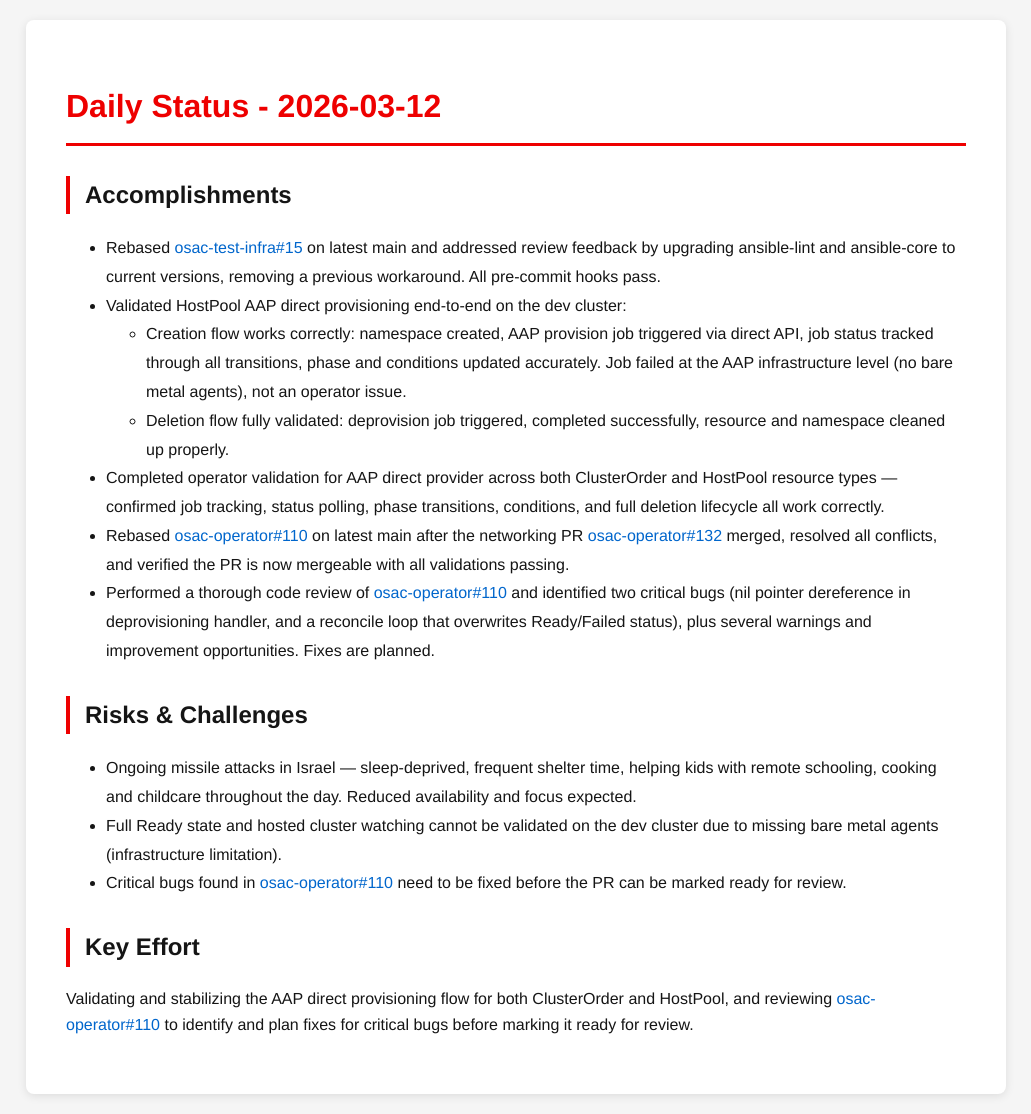
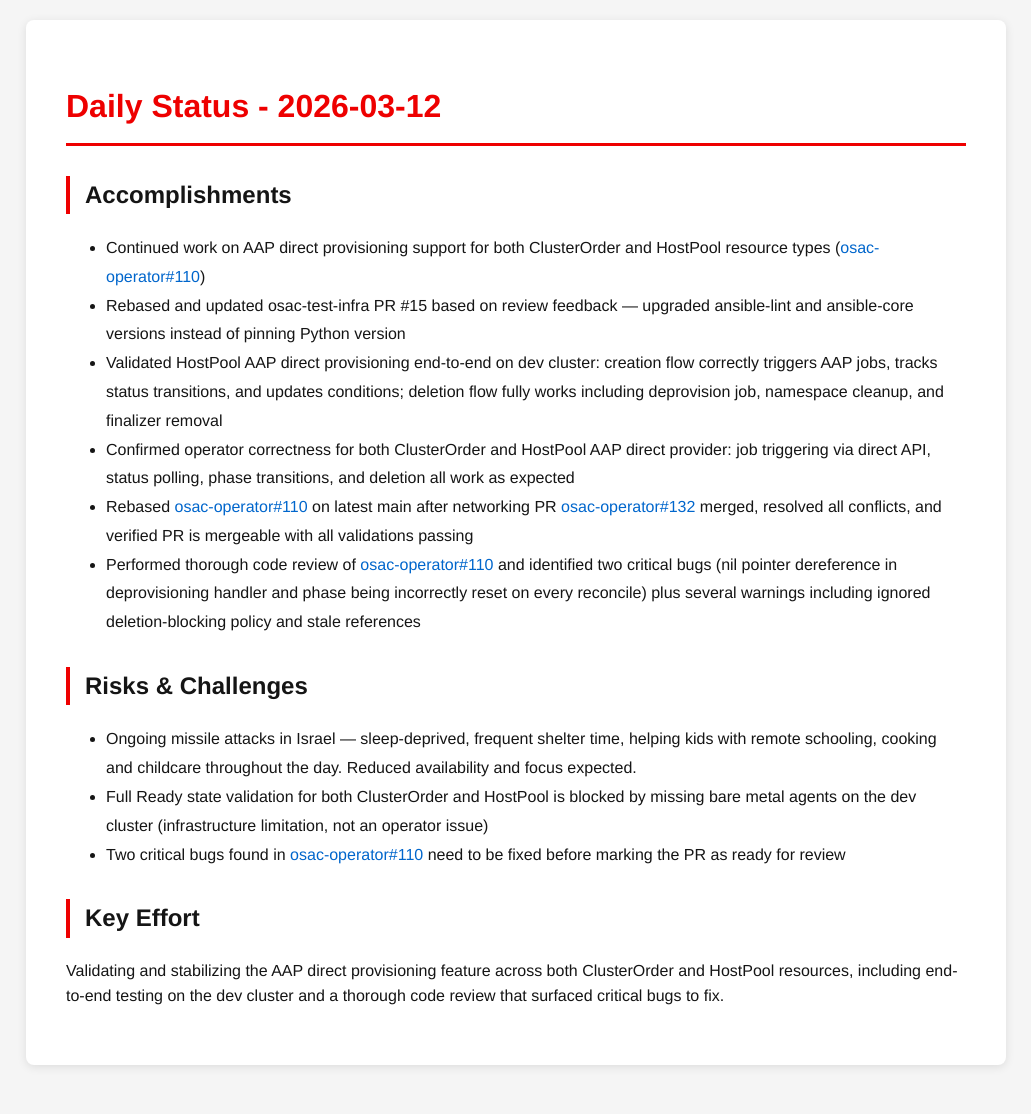
Before and after one commit to tzvatot/daily-status, a Jekyll site: the page built from 2026-03-12.md, in a window 1280 px wide. Shown: the whole page, without its empty margins (124-1155 px from the left). Built offline with Jekyll 4.4.1, drawn with Linux system fonts in a browser that asks for light colours; after the commit the page ends 1085 px from its top, so only the background shows below that.

Commit message:
Daily status update - 2026-03-12

```diff
--- a/2026-03-12.md
+++ b/2026-03-12.md
@@ -7,18 +7,20 @@
 # Daily Status - 2026-03-12
 
 ## Accomplishments
-- Rebased [osac-test-infra#15](https://github.com/osac-project/osac-test-infra/pull/15) on latest main and addressed review feedback by upgrading ansible-lint and ansible-core to current versions, removing a previous workaround. All pre-commit hooks pass.
-- Validated HostPool AAP direct provisioning end-to-end on the dev cluster:
-  - Creation flow works correctly: namespace created, AAP provision job triggered via direct API, job status tracked through all transitions, phase and conditions updated accurately. Job failed at the AAP infrastructure level (no bare metal agents), not an operator issue.
-  - Deletion flow fully validated: deprovision job triggered, completed successfully, resource and namespace cleaned up properly.
-- Completed operator validation for AAP direct provider across both ClusterOrder and HostPool resource types — confirmed job tracking, status polling, phase transitions, conditions, and full deletion lifecycle all work correctly.
-- Rebased [osac-operator#110](https://github.com/osac-project/osac-operator/pull/110) on latest main after the networking PR [osac-operator#132](https://github.com/osac-project/osac-operator/pull/132) merged, resolved all conflicts, and verified the PR is now mergeable with all validations passing.
-- Performed a thorough code review of [osac-operator#110](https://github.com/osac-project/osac-operator/pull/110) and identified two critical bugs (nil pointer dereference in deprovisioning handler, and a reconcile loop that overwrites Ready/Failed status), plus several warnings and improvement opportunities. Fixes are planned.
+
+- Continued work on AAP direct provisioning support for both ClusterOrder and HostPool resource types ([osac-operator#110](https://github.com/osac-project/osac-operator/pull/110))
+- Rebased and updated osac-test-infra PR #15 based on review feedback — upgraded ansible-lint and ansible-core versions instead of pinning Python version
+- Validated HostPool AAP direct provisioning end-to-end on dev cluster: creation flow correctly triggers AAP jobs, tracks status transitions, and updates conditions; deletion flow fully works including deprovision job, namespace cleanup, and finalizer removal
+- Confirmed operator correctness for both ClusterOrder and HostPool AAP direct provider: job triggering via direct API, status polling, phase transitions, and deletion all work as expected
+- Rebased [osac-operator#110](https://github.com/osac-project/osac-operator/pull/110) on latest main after networking PR [osac-operator#132](https://github.com/osac-project/osac-operator/pull/132) merged, resolved all conflicts, and verified PR is mergeable with all validations passing
+- Performed thorough code review of [osac-operator#110](https://github.com/osac-project/osac-operator/pull/110) and identified two critical bugs (nil pointer dereference in deprovisioning handler and phase being incorrectly reset on every reconcile) plus several warnings including ignored deletion-blocking policy and stale references
 
 ## Risks & Challenges
+
 - Ongoing missile attacks in Israel — sleep-deprived, frequent shelter time, helping kids with remote schooling, cooking and childcare throughout the day. Reduced availability and focus expected.
-- Full Ready state and hosted cluster watching cannot be validated on the dev cluster due to missing bare metal agents (infrastructure limitation).
-- Critical bugs found in [osac-operator#110](https://github.com/osac-project/osac-operator/pull/110) need to be fixed before the PR can be marked ready for review.
+- Full Ready state validation for both ClusterOrder and HostPool is blocked by missing bare metal agents on the dev cluster (infrastructure limitation, not an operator issue)
+- Two critical bugs found in [osac-operator#110](https://github.com/osac-project/osac-operator/pull/110) need to be fixed before marking the PR as ready for review
 
 ## Key Effort
-Validating and stabilizing the AAP direct provisioning flow for both ClusterOrder and HostPool, and reviewing [osac-operator#110](https://github.com/osac-project/osac-operator/pull/110) to identify and plan fixes for critical bugs before marking it ready for review.
+
+Validating and stabilizing the AAP direct provisioning feature across both ClusterOrder and HostPool resources, including end-to-end testing on the dev cluster and a thorough code review that surfaced critical bugs to fix.
```
